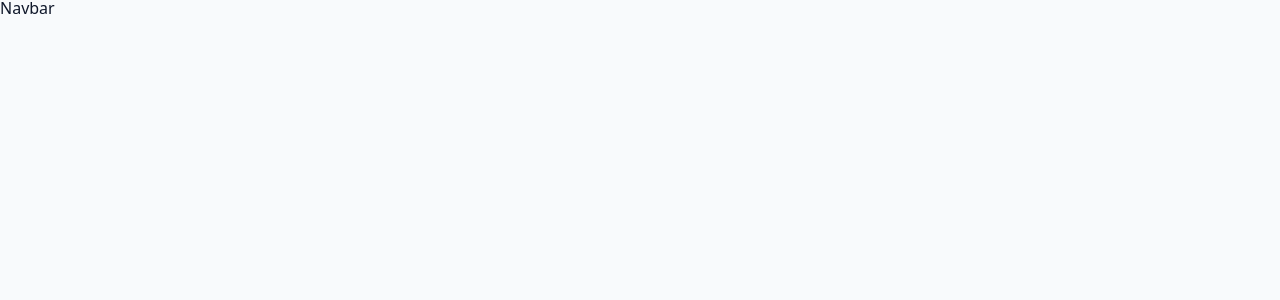
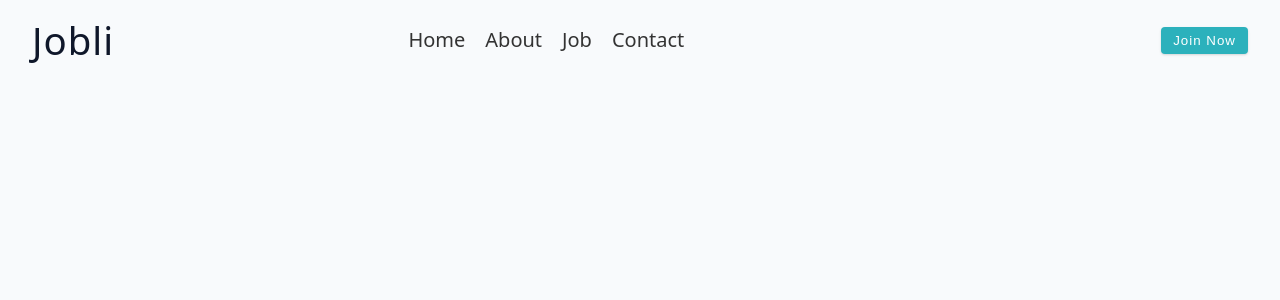
Before and after one commit to Jon-Felipe/jobli, a React (Vite) app in the folder client/: page / in a window 1280 px wide. Shown: the top 300 px of the page. Built offline with nearby package versions, Linux system fonts and the light colour scheme.

Commit message:
navbar content and styling

```diff
--- a/client/src/components/Navbar.tsx
+++ b/client/src/components/Navbar.tsx
@@ -1,7 +1,55 @@
+import styled from 'styled-components';
+
 type Props = {};
 
 function Navbar({}: Props) {
-  return <div>Navbar</div>;
+  return (
+    <Wrapper>
+      <h2>Jobli</h2>
+      <ul className='nav-links'>
+        <li>
+          <a href='#'>Home</a>
+        </li>
+        <li>
+          <a href='#'>About</a>
+        </li>
+        <li>
+          <a href='#'>Job</a>
+        </li>
+        <li>
+          <a href='#'>Contact</a>
+        </li>
+      </ul>
+      <button type='button' className='btn'>
+        Join Now
+      </button>
+    </Wrapper>
+  );
 }
 
 export default Navbar;
+
+const Wrapper = styled.nav`
+  display: grid;
+  grid-template-columns: 1fr auto;
+  align-items: center;
+  height: 5rem;
+  max-width: 1320px;
+  margin: 0 auto;
+  padding: 0 2rem;
+  .nav-links {
+    display: none;
+  }
+  @media (min-width: 1024px) {
+    grid-template-columns: 1fr 2fr auto;
+    .nav-links {
+      display: flex;
+      align-items: center;
+      column-gap: 20px;
+      a {
+        font-size: 1.25rem;
+        font-weight: 500;
+      }
+    }
+  }
+`;
--- a/client/src/index.css
+++ b/client/src/index.css
@@ -160,6 +160,7 @@ small,
 
 a {
   text-decoration: none;
+  color: #333;
 }
 ul {
   list-style-type: none;
```
